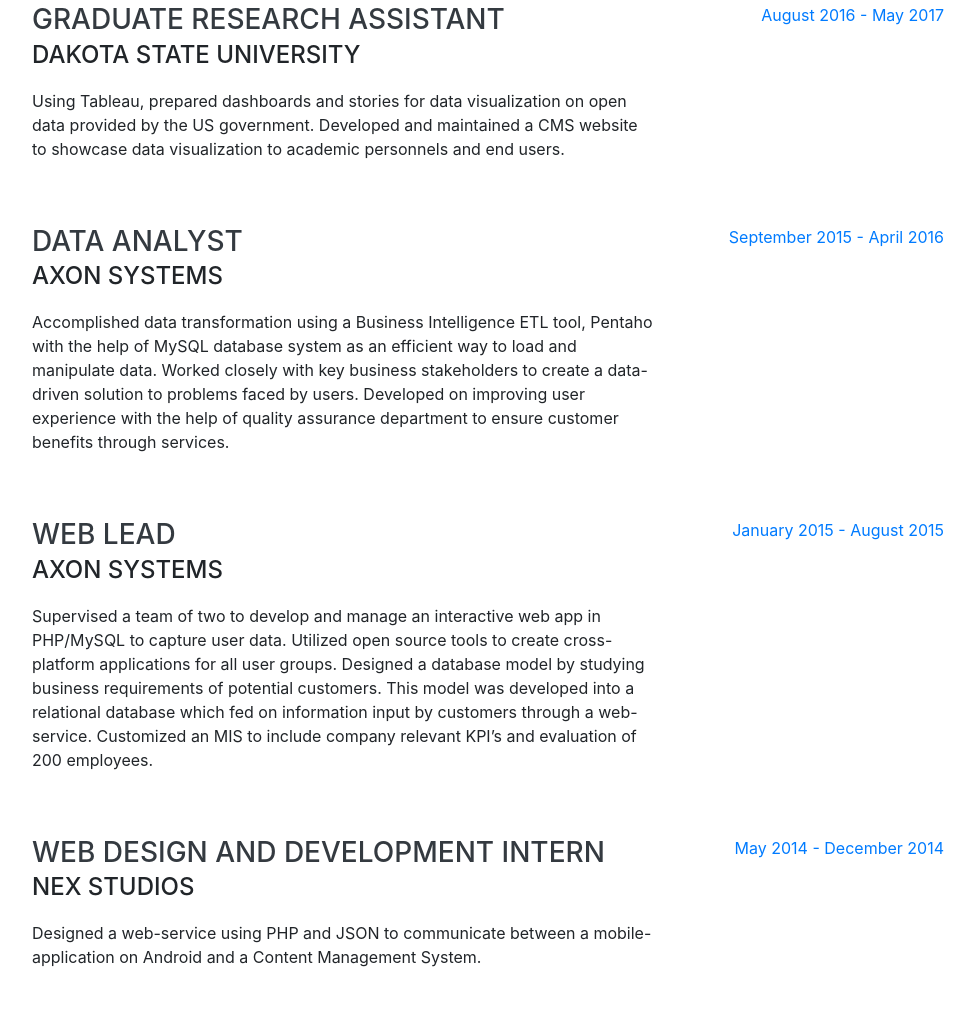
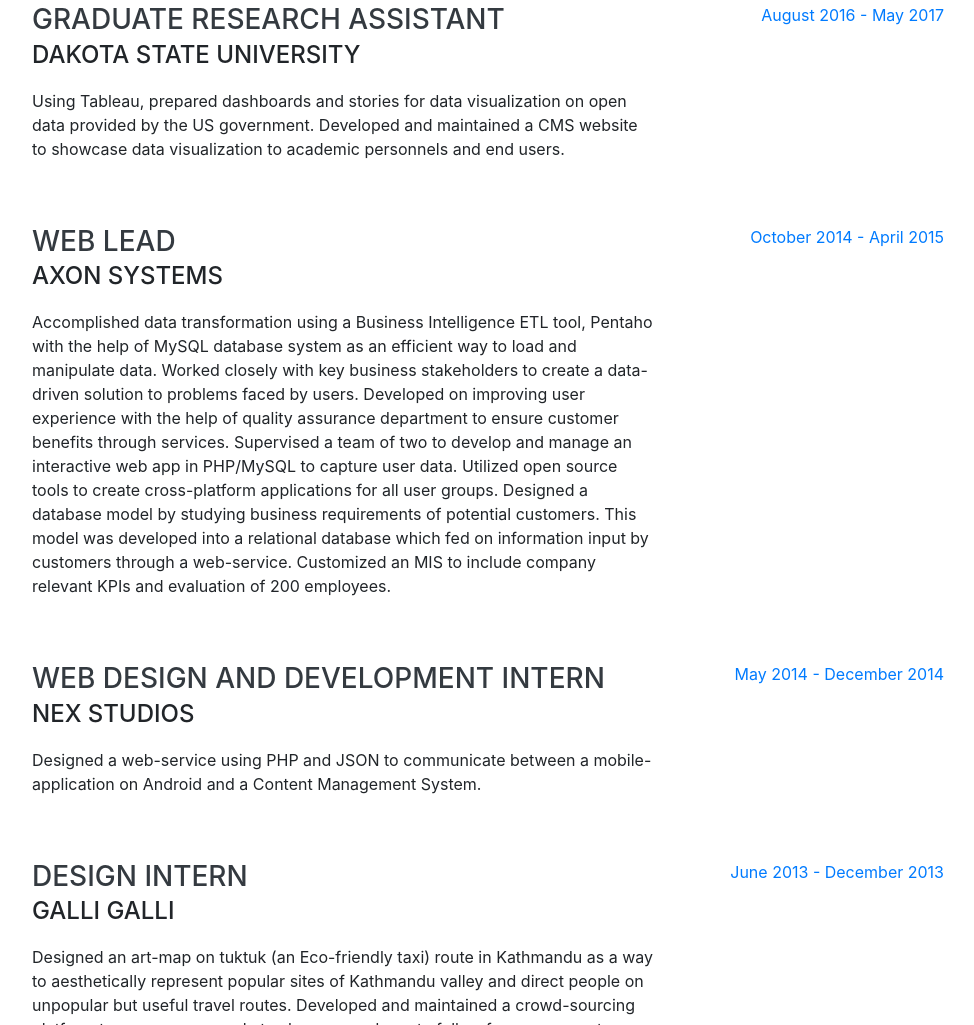
Before and after one commit to Sriz/Sriz.github.io, a website with bundled scripts: page index.html in a window 1280 px wide. Shown: the part 1178-2203 px from the top of the page, without its empty margins (288-1262 px from the left). Built offline with nearby package versions, Linux system fonts and the light colour scheme; a web font is replaced by a local one.

Commit message:
Change in job role at Axon.

```diff
--- a/index.html
+++ b/index.html
@@ -131,6 +131,7 @@
           </div>
         </div>
 
+       <!---
         <div class="resume-item d-flex flex-column flex-md-row justify-content-between mb-5">
             <div class="resume-content">
               <h3 class="mb-0">Data Analyst</h3>
@@ -145,20 +146,24 @@
               <span class="text-primary">September 2015 - April 2016</span>
             </div>
         </div>
+      -->
 
         <div class="resume-item d-flex flex-column flex-md-row justify-content-between mb-5">
           <div class="resume-content">
             <h3 class="mb-0">Web Lead</h3>
             <div class="subheading mb-3">Axon Systems</div>
             <p>
-                Supervised a team of two to develop and manage an interactive web app in PHP/MySQL to capture user data.
+              Accomplished data transformation using a Business Intelligence ETL tool, Pentaho with the help of MySQL database
+              system as an efficient way to load and manipulate data. Worked closely with key business stakeholders to create a data-driven solution to problems faced by users.
+              Developed on improving user experience with the help of quality assurance department to ensure customer benefits through services.
+              Supervised a team of two to develop and manage an interactive web app in PHP/MySQL to capture user data.
                 Utilized open source tools to create cross-platform applications for all user groups.
                 Designed a database model by studying business requirements of potential customers. This model was developed into a relational database which fed on information input by customers through a web-service.
-                Customized an MIS to include company relevant KPI’s and evaluation of 200 employees.
+                Customized an MIS to include company relevant KPIs and evaluation of 200 employees.
             </p>
           </div>
           <div class="resume-date text-md-right">
-            <span class="text-primary">January 2015 - August 2015</span>
+            <span class="text-primary">October 2014 - April 2015</span>
           </div>
         </div>
 
```
